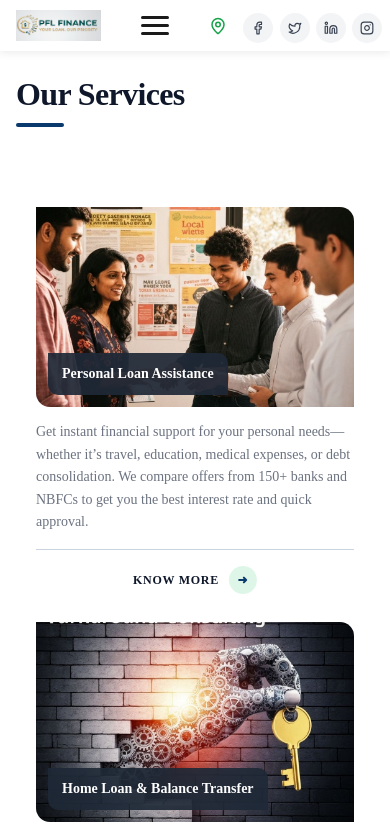
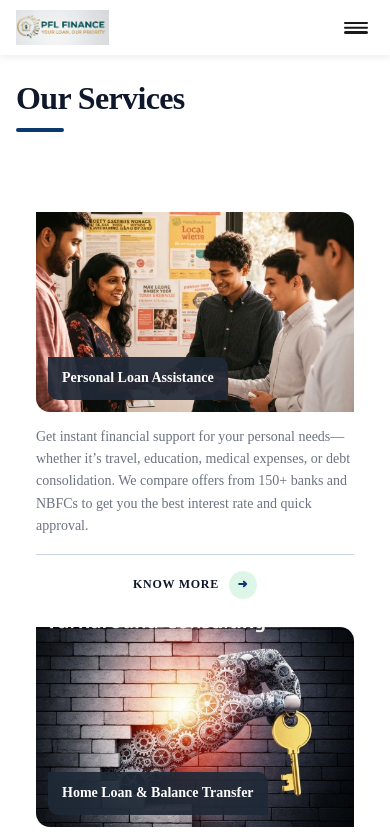
Before and after one commit to Sugaam-dev/pfl-finance, a React (Vite) app: page /services in a window 390 px wide. Shown: the top 838 px of the page. Built offline with nearby package versions, Linux system fonts and the light colour scheme.

Commit message:
header.jsx

```diff
--- a/src/Components/layout/Header/Header.jsx
+++ b/src/Components/layout/Header/Header.jsx
@@ -78,6 +78,28 @@ const Header = () => {
                 Contact
               </Link>
             </li>
+
+            {/* Mobile only - Location and Social Icons */}
+            <li className="nav-item mobile-contact-section">
+              <div className="mobile-location">
+                <MapPin size={18} />
+                <span>Mumbai, India</span>
+              </div>
+              <div className="mobile-social-icons">
+                <a href="https://facebook.com" target="_blank" rel="noopener noreferrer" className="mobile-social-icon" aria-label="Facebook">
+                  <Facebook size={18} />
+                </a>
+                <a href="https://twitter.com" target="_blank" rel="noopener noreferrer" className="mobile-social-icon" aria-label="Twitter">
+                  <Twitter size={18} />
+                </a>
+                <a href="https://linkedin.com" target="_blank" rel="noopener noreferrer" className="mobile-social-icon" aria-label="LinkedIn">
+                  <Linkedin size={18} />
+                </a>
+                <a href="https://instagram.com" target="_blank" rel="noopener noreferrer" className="mobile-social-icon" aria-label="Instagram">
+                  <Instagram size={18} />
+                </a>
+              </div>
+            </li>
           </ul>
 
           <div className="nav-right">
--- a/src/Components/layout/Header/Style/Header.css
+++ b/src/Components/layout/Header/Style/Header.css
@@ -7,6 +7,7 @@
   box-shadow: 0 2px 8px rgba(0, 0, 0, 0.08);
   z-index: 1000;
   transition: all 0.3s ease;
+    font-family: Helvetica, Arial, sans-serif;
 }
 
 .navbar {
@@ -68,7 +69,7 @@
   text-decoration: none;
   color: #374151;
   padding: 0.75rem 1.25rem;
-  font-size: 1rem;
+  font-size: 1.1rem;
   font-weight: 500;
   transition: color 0.3s ease;
   border-radius: 8px;
@@ -83,15 +84,15 @@
   bottom: 8px;
   left: 50%;
   transform: translateX(-50%) scaleX(0);
-  width: 60%;
+  width: 40%;
   height: 2px;
-  background-color: #16a34a;
+  background-color: #0F4C81;
   transition: transform 0.3s ease;
   transform-origin: center;
 }
 
 .nav-link:hover {
-  color: #16a34a;
+  color: #0F4C81;
 }
 
 .nav-link:hover::after {
@@ -99,15 +100,15 @@
 }
 
 .nav-link.active {
-  color: #16a34a;
-  font-weight: 600;
+  color: #0F4C81;
+  font-weight: 700;
 }
 
 .nav-link.active::after {
   transform: translateX(-50%) scaleX(1);
 }
 
-/* Right side content */
+/* Right side content - Desktop only */
 .nav-right {
   display: flex;
   align-items: center;
@@ -126,7 +127,7 @@
 }
 
 .location-icon {
-  color: #16a34a;
+  color: #0F4C81;
 }
 
 .location-text {
@@ -154,39 +155,77 @@
 }
 
 .social-icon:hover {
-  background-color: #16a34a;
+  background-color: #0F4C81;
   color: #ffffff;
   transform: translateY(-3px);
-  box-shadow: 0 4px 12px rgba(22, 163, 74, 0.3);
+  box-shadow: 0 4px 12px rgba(15, 76, 129, 0.3);
+}
+
+/* Hide mobile contact section on desktop */
+.mobile-contact-section {
+  display: none;
 }
 
 /* Hamburger menu */
 .hamburger {
   display: none;
   flex-direction: column;
+  justify-content: center;
+  align-items: center;
   background: transparent;
   border: none;
   cursor: pointer;
   padding: 0.5rem;
   z-index: 1002;
   position: relative;
-  gap: 5px;
+  width: 40px;
+  height: 40px;
 }
 
 .hamburger-line {
-  width: 28px;
-  height: 3px;
+  width: 26px;
+  height: 2.5px;
   background-color: #1a1a1a;
   border-radius: 3px;
-  transition: all 0.3s ease;
+  position: absolute;
+  transition: all 0.3s cubic-bezier(0.4, 0, 0.2, 1);
+}
+
+.hamburger-line:nth-child(1) {
+  top: 12px;
+}
+
+.hamburger-line:nth-child(2) {
+  top: 50%;
+  transform: translateY(-50%);
+}
+
+.hamburger-line:nth-child(3) {
+  bottom: 12px;
 }
 
 .hamburger:hover .hamburger-line {
-  background-color: #16a34a;
+  background-color: #0F4C81;
 }
 
+/* Hamburger to X animation */
 .hamburger.active .hamburger-line {
-  background-color: #16a34a;
+  background-color: #0F4C81;
+}
+
+.hamburger.active .hamburger-line:nth-child(1) {
+  top: 50%;
+  transform: translateY(-50%) rotate(45deg);
+}
+
+.hamburger.active .hamburger-line:nth-child(2) {
+  opacity: 0;
+  width: 0;
+}
+
+.hamburger.active .hamburger-line:nth-child(3) {
+  bottom: 50%;
+  transform: translateY(50%) rotate(-45deg);
 }
 
 .menu-overlay {
@@ -204,25 +243,13 @@
   }
 
   .logo-image {
-    height: 38px;
-    max-width: 140px;
+    height: 40px;
+    max-width: 150px;
   }
 
-  .location-text {
+  /* Hide desktop social icons and location */
+  .nav-right {
     display: none;
-  }
-
-  .location-wrapper {
-    gap: 0;
-  }
-
-  .nav-right {
-    gap: 1rem;
-  }
-
-  .social-icon {
-    width: 32px;
-    height: 32px;
   }
 
   .hamburger {
@@ -234,17 +261,16 @@
     left: -100%;
     top: 0;
     flex-direction: column;
-    background: linear-gradient(180deg, #ffffff 0%, #f9fafb 100%);
-    width: 85%;
-    max-width: 320px;
+    background: #ffffff;
+    width: 280px;
     height: 100vh;
-    padding: 6rem 2rem 2rem;
+    padding: 5rem 1.5rem 2rem;
     box-shadow: 4px 0 20px rgba(0, 0, 0, 0.15);
     transition: left 0.4s cubic-bezier(0.4, 0, 0.2, 1);
     z-index: 1001;
     overflow-y: auto;
-    gap: 0.5rem;
-    align-items: stretch;
+    gap: 0.3rem;
+    align-items: flex-start;
     justify-content: flex-start;
   }
 
@@ -260,38 +286,98 @@
   .nav-link {
     display: block;
     width: 100%;
-    padding: 1rem 1.25rem;
-    font-size: 1.05rem;
-    border-radius: 10px;
+    padding: 0.9rem 1rem;
+    font-size: 1.1rem;
+    border-radius: 8px;
     margin: 0;
+    text-align: left;
   }
 
+  /* Clean underline for mobile */
   .nav-link::after {
-    bottom: 12px;
-    width: 80%;
+    bottom: 8px;
+    left: 1rem;
+    transform: translateX(0) scaleX(0);
+    transform-origin: left;
+    width: 35px;
+    background-color: #0F4C81;
   }
 
   .nav-link:hover {
-    color: #16a34a;
-    transform: translateX(5px);
+    color: #374151;
   }
 
   .nav-link:hover::after {
-    transform: translateX(-50%) scaleX(1);
+    transform: translateX(0) scaleX(0);
   }
 
   .nav-link.active {
-    color: #16a34a;
+    color: #0F4C81;
     font-weight: 600;
   }
 
   .nav-link.active::after {
-    transform: translateX(-50%) scaleX(1);
+    transform: translateX(0) scaleX(1);
   }
 
-  .nav-right {
+  /* Show mobile contact section */
+  .mobile-contact-section {
+    display: block;
+    border-top: 1px solid #e5e7eb;
+    margin-top: 2rem;
+    padding-top: 2rem;
+    width: 100%;
+  }
+
+  /* Mobile location */
+  .mobile-location {
     display: flex;
-    order: 3;
+    align-items: center;
+    gap: 0.6rem;
+    padding: 0.9rem 1rem;
+    color: #374151;
+    font-size: 0.95rem;
+    font-weight: 500;
+    margin-bottom: 1.5rem;
+    background-color: rgba(15, 76, 129, 0.06);
+    border-radius: 8px;
+    border-left: 3px solid #0F4C81;
+  }
+
+  .mobile-location svg {
+    color: #0F4C81;
+    flex-shrink: 0;
+  }
+
+  /* Mobile social icons */
+  .mobile-social-icons {
+    display: flex;
+    gap: 1rem;
+    justify-content: center;
+    padding: 0.5rem 1rem;
+    flex-wrap: wrap;
+  }
+
+  .mobile-social-icon {
+    display: flex;
+    align-items: center;
+    justify-content: center;
+    width: 48px;
+    height: 48px;
+    border-radius: 50%;
+    background-color: #f9fafb;
+    color: #374151;
+    text-decoration: none;
+    border: 2px solid #e5e7eb;
+    transition: all 0.3s ease;
+    -webkit-tap-highlight-color: transparent;
+  }
+
+  .mobile-social-icon:active {
+    background-color: #0F4C81;
+    color: #ffffff;
+    border-color: #0F4C81;
+    transform: scale(0.95);
   }
 
   .menu-overlay {
@@ -309,19 +395,6 @@
   .menu-overlay.active {
     display: block;
   }
-
-  .hamburger.active .hamburger-line:nth-child(1) {
-    transform: rotate(45deg) translate(7px, 7px);
-  }
-
-  .hamburger.active .hamburger-line:nth-child(2) {
-    opacity: 0;
-    transform: translateX(-20px);
-  }
-
-  .hamburger.active .hamburger-line:nth-child(3) {
-    transform: rotate(-45deg) translate(7px, -7px);
-  }
 }
 
 /* Tablet adjustments */
@@ -335,7 +408,7 @@
 /* Small mobile adjustments */
 @media screen and (max-width: 480px) {
   .nav-container {
-    padding: 0.5rem 1rem;
+    padding: 0.6rem 1rem;
   }
 
   .nav-logo {
@@ -343,17 +416,52 @@
   }
 
   .logo-image {
-    height: 32px;
-    max-width: 110px;
+    height: 35px;
+    max-width: 130px;
   }
 
-  .social-icons {
-    gap: 0.4rem;
+  .nav-menu {
+    width: 260px;
   }
 
-  .social-icon {
-    width: 30px;
-    height: 30px;
+  .mobile-social-icon {
+    width: 44px;
+    height: 44px;
+  }
+
+  .hamburger {
+    width: 36px;
+    height: 36px;
+  }
+
+  .hamburger-line {
+    width: 24px;
+  }
+}
+
+/* Hover effects only on devices with hover capability */
+@media (hover: hover) and (pointer: fine) {
+  .nav-link:hover {
+    color: #0F4C81;
+  }
+
+  .nav-link:hover::after {
+    transform: translateX(-50%) scaleX(1);
+  }
+
+  .mobile-social-icon:hover {
+    background-color: #0F4C81;
+    color: #ffffff;
+    border-color: #0F4C81;
+    transform: scale(1.05);
+    box-shadow: 0 4px 12px rgba(15, 76, 129, 0.3);
+  }
+}
+
+/* Desktop hover for centered underline */
+@media screen and (min-width: 1201px) {
+  .nav-link:hover::after {
+    transform: translateX(-50%) scaleX(1);
   }
 }
 
@@ -362,7 +470,8 @@
   .nav-link,
   .nav-menu,
   .hamburger-line,
-  .social-icon {
+  .social-icon,
+  .mobile-social-icon {
     transition-timing-function: cubic-bezier(0.4, 0, 0.2, 1);
   }
 }
```
Also changed, not shown: src/Components/pages/Contact/Style/FeedbackForm.css (+18 -50 lines).
